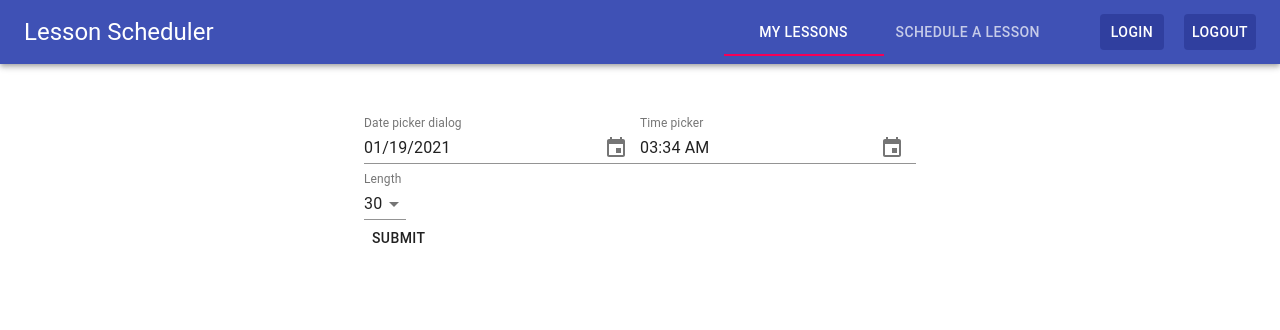
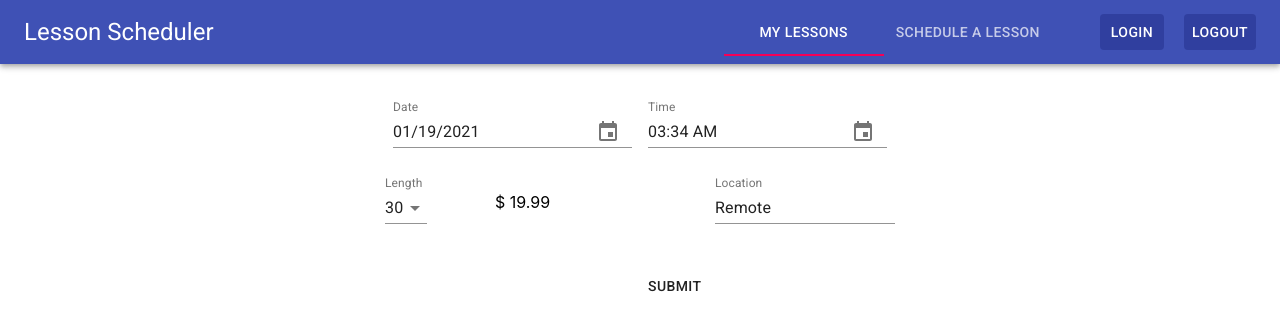
Before and after one commit to CobyPear/music-lesson-scheduler, a React (Create React App) app in the folder client/: page /schedulelesson in a window 1280 px wide. Shown: the top 330 px of the page. Built offline with nearby package versions, Linux system fonts and the light colour scheme; sample sign-in values are in the browser's storage.

Commit message:
schedule a lesson form screen done

```diff
--- a/client/public/index.html
+++ b/client/public/index.html
@@ -1,15 +1,14 @@
 <!DOCTYPE html>
 <html lang="en">
-  <head>
+
+<head>
     <meta charset="utf-8" />
     <link rel="icon" href="%PUBLIC_URL%/favicon.ico" />
     <meta name="viewport" content="width=device-width, initial-scale=1" />
     <meta name="theme-color" content="#000000" />
-    <meta
-      name="description"
-      content="Web site created using create-react-app"
-    />
+    <meta name="description" content="Web site created using create-react-app" />
     <link rel="apple-touch-icon" href="%PUBLIC_URL%/logo192.png" />
+    <link rel="stylesheet" href="https://fonts.googleapis.com/css?family=Roboto:300,400,500,700&display=swap" />
     <!--
       manifest.json provides metadata used when your web app is installed on a
       user's mobile device or desktop. See https://developers.google.com/web/fundamentals/web-app-manifest/
@@ -25,8 +24,9 @@
       Learn how to configure a non-root public URL by running `npm run build`.
     -->
     <title>React App</title>
-  </head>
-  <body>
+</head>
+
+<body>
     <noscript>You need to enable JavaScript to run this app.</noscript>
     <div id="root"></div>
     <!--
@@ -39,5 +39,6 @@
       To begin the development, run `npm start` or `yarn start`.
       To create a production bundle, use `npm run build` or `yarn build`.
     -->
-  </body>
+</body>
+
 </html>
--- a/client/src/screens/ScheduleLesson.jsx
+++ b/client/src/screens/ScheduleLesson.jsx
@@ -5,9 +5,7 @@ import Button from '@material-ui/core/Button'
 import Container from '@material-ui/core/Container'
 import Grid from '@material-ui/core/Grid'
 import CircularProgress from '@material-ui/core/CircularProgress'
-import { InputLabel } from '@material-ui/core'
-import Input from '@material-ui/core/Input'
-import { Select, FormControl, MenuItem } from '@material-ui/core'
+import { Select, FormControl, MenuItem, TextField, InputLabel } from '@material-ui/core'
 
 import 'date-fns'
 import DateFnsUtils from '@date-io/date-fns'
@@ -18,14 +16,32 @@ import {
     KeyboardDatePicker,
 } from '@material-ui/pickers';
 
-export const MaterialUIPickers = ({ selectedDate, handleDateChange }) => {
+
+const useStyles = makeStyles(theme => ({
+    root: {
+        flexGrow: 1
+    },
+    formEl: {
+        margin: theme.spacing(2)
+    },
+    datePicker: {
+        margin: theme.spacing(1)
+    },
+    center: {
+        marginLeft: '50%'
+    }
+
+}))
+
+export const MaterialUIPickers = ({ selectedDate, handleDateChange, classes }) => {
     return (
         <MuiPickersUtilsProvider utils={DateFnsUtils}>
             <Grid container justify="center">
                 <KeyboardDatePicker
+                    className={classes.datePicker}
                     margin="normal"
-                    id="date-picker-dialog"
-                    label="Date picker dialog"
+                    id="Date"
+                    label="Date"
                     format="MM/dd/yyyy"
                     value={selectedDate}
                     onChange={handleDateChange}
@@ -34,9 +50,10 @@ export const MaterialUIPickers = ({ selectedDate, handleDateChange }) => {
                     }}
                 />
                 <KeyboardTimePicker
+                    className={classes.datePicker}
                     margin="normal"
-                    id="time-picker"
-                    label="Time picker"
+                    id="Time"
+                    label="Time"
                     value={selectedDate}
                     onChange={handleDateChange}
                     KeyboardButtonProps={{
@@ -49,9 +66,11 @@ export const MaterialUIPickers = ({ selectedDate, handleDateChange }) => {
 }
 
 export const ScheduleLesson = ({ history }) => {
-    // const [value, setDate] = useState(new Date())
+    const classes = useStyles()
     const [selectedDate, setSelectedDate] = useState(new Date());
     const [lessonLength, setLessonLength] = useState(30)
+    const [lessonLocation, setLessonLocation] = useState('Remote')
+    const [lessonPrice, setLessonPrice] = useState('19.99')
 
     const dispatch = useDispatch()
 
@@ -69,6 +88,15 @@ export const ScheduleLesson = ({ history }) => {
     const handleDateChange = (date) => {
         setSelectedDate(date);
     }
+    const updatePrice = (lessonLength) => {
+        if (lessonLength === 30) {
+            setLessonPrice('19.99')
+        } else if (lessonLength === 45) {
+            setLessonPrice('28.99')
+        } else if (lessonLength === 60) {
+            setLessonPrice('34.99')
+        }
+    }
 
     const submitHandler = (e) => {
         e.preventDefault()
@@ -76,16 +104,19 @@ export const ScheduleLesson = ({ history }) => {
         console.log(selectedDate.toLocaleTimeString())
         console.log(lessonLength)
         console.log(userInfo._id)
-
+        console.log(lessonLocation)
+        console.log(lessonPrice)
     }
     return (
-        <Grid container justify='space-around' spacing={3}>
+        <div className={classes.root}>
             <form onSubmit={submitHandler}>
+                <Grid container justify='center' spacing={5}>
                     <MaterialUIPickers
                         selectedDate={selectedDate}
                         handleDateChange={handleDateChange}
+                        classes={classes}
                     />
-                <Grid>
+                    <Grid direction='row' item xs={1}>
                         <FormControl>
                             <InputLabel
                                 id='lesson-length-select-label'>
@@ -95,7 +126,10 @@ export const ScheduleLesson = ({ history }) => {
                                 labelId='lesson-length-select-label'
                                 id='lesson-length=select'
                                 value={lessonLength}
-                            onChange={(e) => setLessonLength(e.target.value)}
+                                onChange={(e) => {
+                                    setLessonLength(e.target.value)
+                                    updatePrice(e.target.value)
+                                }}
                             >
                                 <MenuItem value={30}>30</MenuItem>
                                 <MenuItem value={45}>45</MenuItem>
@@ -103,10 +137,21 @@ export const ScheduleLesson = ({ history }) => {
                             </Select>
                         </FormControl>
                     </Grid>
-                <Grid>
-                    <Button type='submit'>Submit</Button>
+                    <Grid item xs={2}>
+                        <p>{`$ ${lessonPrice}`}</p>
+                    </Grid>
+                    <Grid item xs={2}>
+                        <TextField
+                            label='Location'
+                            value={lessonLocation}
+                            onChange={(e) => setLessonLocation(e.target.value)}
+                        />
+                    </Grid>
+                    <Grid item xs={12}>
+                        <Button className={classes.center} type='submit'>Submit</Button>
+                    </Grid>
                 </Grid>
             </form>
-        </Grid>
+        </div>
     )
 }
```
Lines whose indentation alone changed are shown as unchanged.
